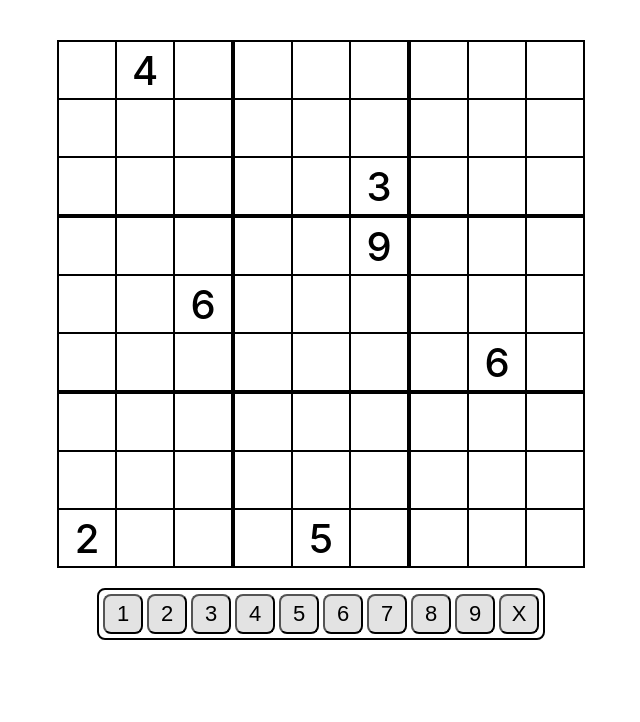
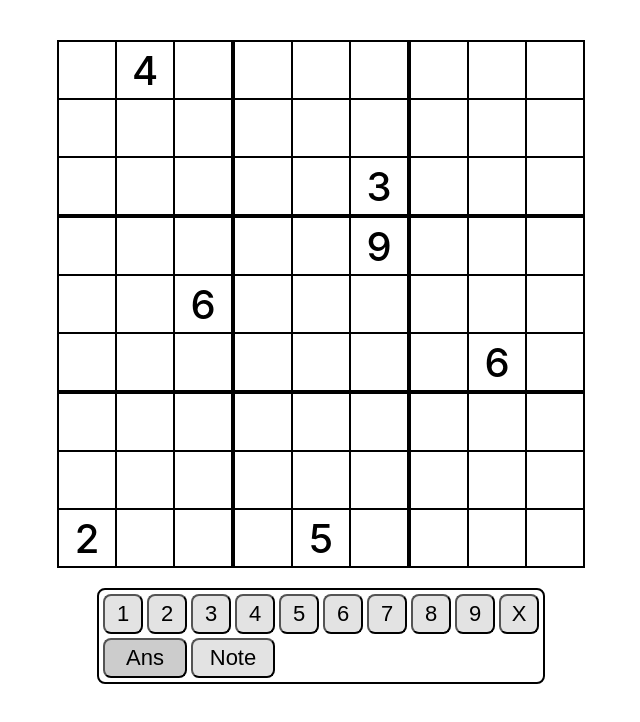
Before and after one commit to coostenbrug/react-sudoku, a React (Create React App) app: page / in a window 1280 px wide. Shown: the top 722 px of the page, without its empty margins (319-959 px from the left). Built offline with nearby package versions, Linux system fonts and the light colour scheme.

Commit message:
adds control for making notes

```diff
--- a/src/components/sudoku/ControlButton.js
+++ b/src/components/sudoku/ControlButton.js
@@ -1,12 +1,11 @@
 import styled from "styled-components"
 
-const ControlButton = styled.button(({height, width})=>({
-    background: "none",
+const ControlButton = styled.button(({height, width, pressed})=>({
+    background: pressed ? "#cccccc" : "#e3e3e3",
     borderRadius: 8,
     height: height,
     width: width,
     fontSize: "22px",
-    background: "#e3e3e3",
     ":active": {
         background: "#cccccc"
     },
--- a/src/components/sudoku/ControlPanel.js
+++ b/src/components/sudoku/ControlPanel.js
@@ -27,7 +27,7 @@ const ControlPanelWrapper = styled.div({
     }
 })
 
-const ControlPanel = ({handleOnClick}) => (
+const ControlPanel = ({handleOnClick, controlMode}) => (
     <ControlPanelWrapper>
         <ControlPanelRow>
             <ControlButton onClick={(e)=>handleOnClick(e,"1")}>1</ControlButton>
@@ -39,7 +39,11 @@ const ControlPanel = ({handleOnClick}) => (
             <ControlButton onClick={(e)=>handleOnClick(e,"7")}>7</ControlButton>
             <ControlButton onClick={(e)=>handleOnClick(e,"8")}>8</ControlButton>
             <ControlButton onClick={(e)=>handleOnClick(e,"9")}>9</ControlButton>
-            <ControlButton onClick={(e)=>handleOnClick(e,"Erase")}>X</ControlButton>
+            <ControlButton onClick={(e)=>handleOnClick(e,"erase")}>X</ControlButton>
+        </ControlPanelRow>
+        <ControlPanelRow>
+            <ControlButton pressed={controlMode === 0} width={84} onClick={(e)=>handleOnClick(e,"ans")}>Ans</ControlButton>
+            <ControlButton pressed={controlMode === 1} width={84} onClick={(e)=>handleOnClick(e,"note")}>Note</ControlButton>
         </ControlPanelRow>
     </ControlPanelWrapper>
 )
--- a/src/components/sudoku/Sudoku.js
+++ b/src/components/sudoku/Sudoku.js
@@ -9,6 +9,7 @@ const Sudoku = ({data}) => {
     const [cellData, setCellData] = React.useState(data.cellData)
     const [values, setValues] = React.useState(data.values)
     const [isSelecting, setIsSelecting] = React.useState(true)
+    const [controlMode, setControlMode] = React.useState(0)
 
     React.useEffect(() => {
         document.addEventListener("keydown", handleKeyDown);
@@ -58,19 +59,61 @@ const Sudoku = ({data}) => {
         setValues(newCellData)
     }
 
+    const toggleSelectedCellNotes = note => {
+        let newCellData = [...cellData]
+        newCellData.forEach((row)=>{
+            row.forEach((cell)=>{
+                if(cell.selected && !cell.locked) {
+                    if (!cell.notes) {cell.notes = []}
+                    cell.notes.push(note)
+                }
+            })
+        })
+        setValues(newCellData)
+    }
+
+    const modifyCellContents = value => {
+        switch (controlMode) {
+            default:
+            case 0:
+                setSelectedCellValues(value)
+                break;
+            case 1:
+                toggleSelectedCellNotes(value)
+                break;
+        }
+    }
+
+    const clearCellContents = () => {
+        let newCellData = [...cellData]
+        newCellData.forEach((row)=>{
+            row.forEach((cell)=>{
+                if(cell.selected && !cell.locked) {
+                    cell.value = null
+                    cell.notes = []
+                }
+            })
+        })
+        setValues(newCellData)
+    }
+
     const handleKeyDown = e => {
         if(["1","2","3","4","5","6","7","8","9"].includes(e.key)) {
-            setSelectedCellValues(e.key)
+            modifyCellContents(e.key)
         } else if (e.key === "Delete" || e.key === "Backspace") {
-            setSelectedCellValues("")
+            clearCellContents()
         }
     }
 
     const handleControlPanelClick = (e, code) => {
         if(["1","2","3","4","5","6","7","8","9"].includes(code)) {
-            setSelectedCellValues(code)
-        } else if (code === "Erase") {
-            setSelectedCellValues("")
+            modifyCellContents(code)
+        } else if (code === "erase") {
+            clearCellContents()
+        } else if (code === "ans") {
+            setControlMode(0)
+        } else if (code === "note") {
+            setControlMode(1)
         }
     }
 
@@ -82,7 +125,7 @@ const Sudoku = ({data}) => {
     return(
     <div style={{display: "flex", flexDirection: "column", justifyContent: "space-between"}}>
         <SudokuBoard boardData={data.boardData} cellData={data.cellData} cellFunctions={cellFunctions}/>
-        <ControlPanel handleOnClick={handleControlPanelClick}/>
+        <ControlPanel controlMode={controlMode} handleOnClick={handleControlPanelClick}/>
     </div>
 )}
 
--- a/src/components/sudoku/SudokuBoard.js
+++ b/src/components/sudoku/SudokuBoard.js
@@ -31,9 +31,7 @@ const SudokuBoard = ({boardData, cellData, cellFunctions}) => {
                   key={`Cell ${x},${y}`}
                   xLoc={x}
                   yLoc={y}
-                  value={cell.value}
-                  selected={cell.selected}
-                  locked={cell.locked}
+                  {...cell}
                   handleMouseDown={handleMouseDown}
                   handleMouseEnter={handleMouseEnter}
                 />
```
